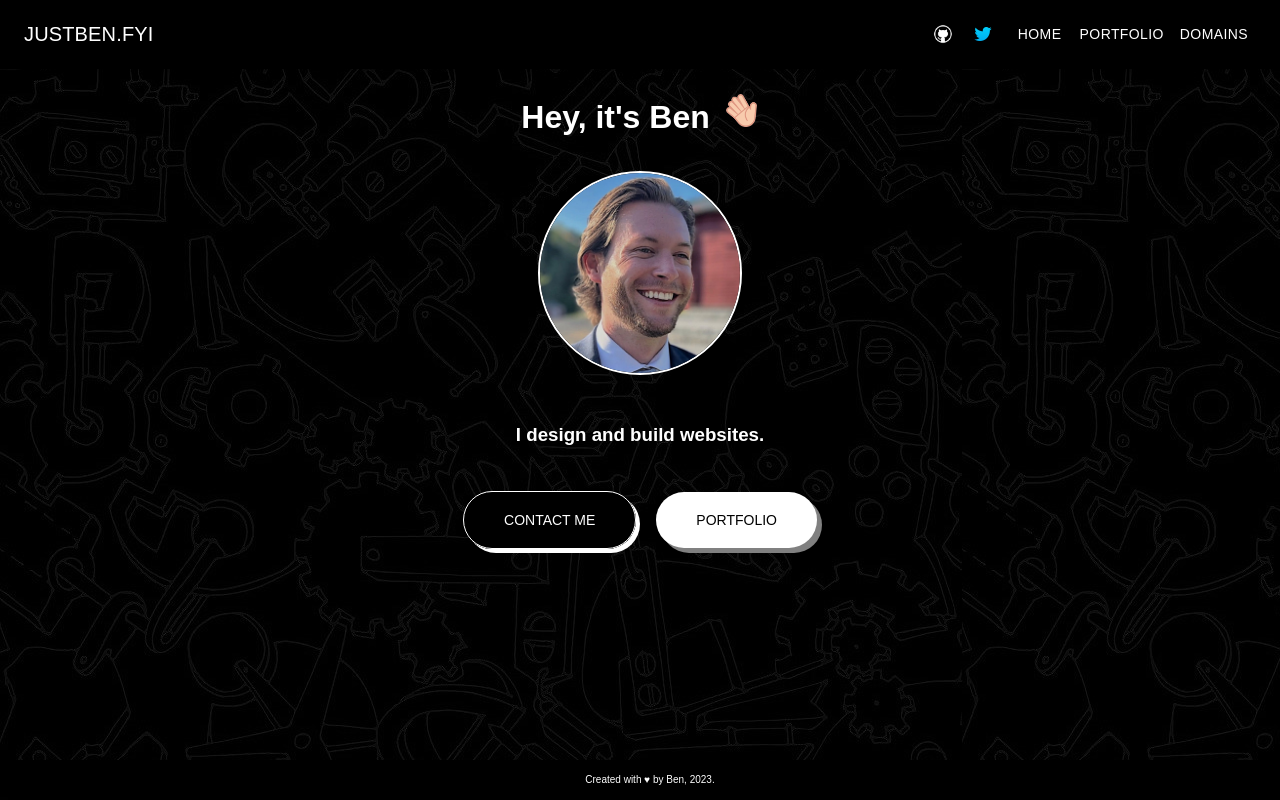
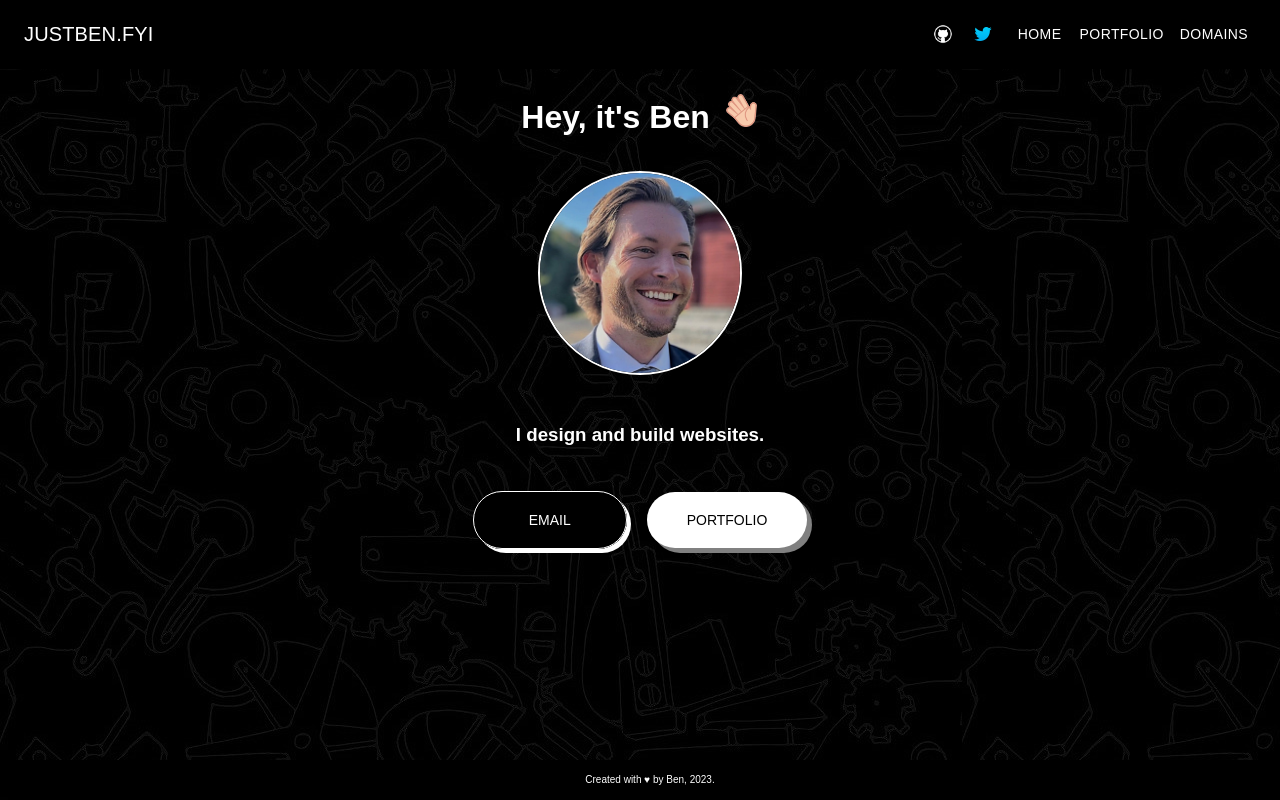
Before and after one commit to benhurley/website-upgrade, a React (Create React App) app: page / in a window 1280 px wide. Built offline with nearby package versions, Linux system fonts and the light colour scheme; a web font is replaced by a local one.

Commit message:
update contact cta to email

```diff
--- a/src/pages/Home/index.tsx
+++ b/src/pages/Home/index.tsx
@@ -44,6 +44,8 @@ margin-left: 10px;
 
 const ReachOutButton = styled(PrimaryLinkButton)`
 margin-right: 10px;
+padding-left: 55px;
+padding-right: 55px;
 `
 
 const Hand = styled.img`
@@ -93,7 +95,7 @@ export const Home = () => {
         </FadeInComponent>
         <Description>I design and build websites.</Description>
         <CTAContainer>
-          <ReachOutButton href="mailto:webdevbyben@gmail.com">Contact Me</ReachOutButton>
+          <ReachOutButton href="mailto:webdevbyben@gmail.com">Email</ReachOutButton>
           <ShowMeButton onClick={() => navigate("/portfolio")}>Portfolio</ShowMeButton>
         </CTAContainer>
       </Container>
```
